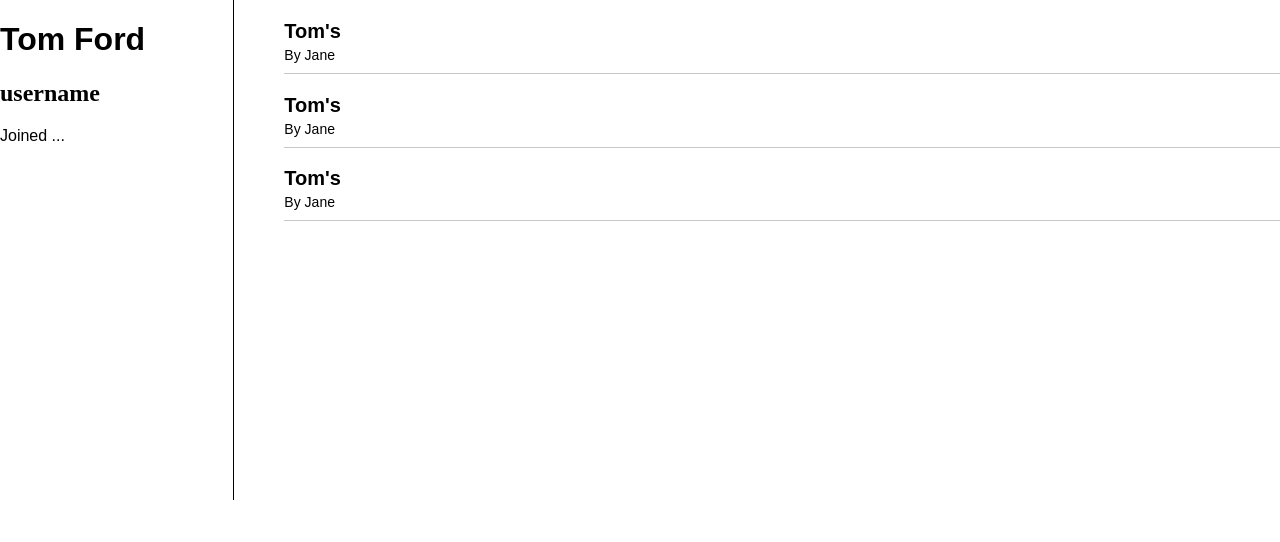
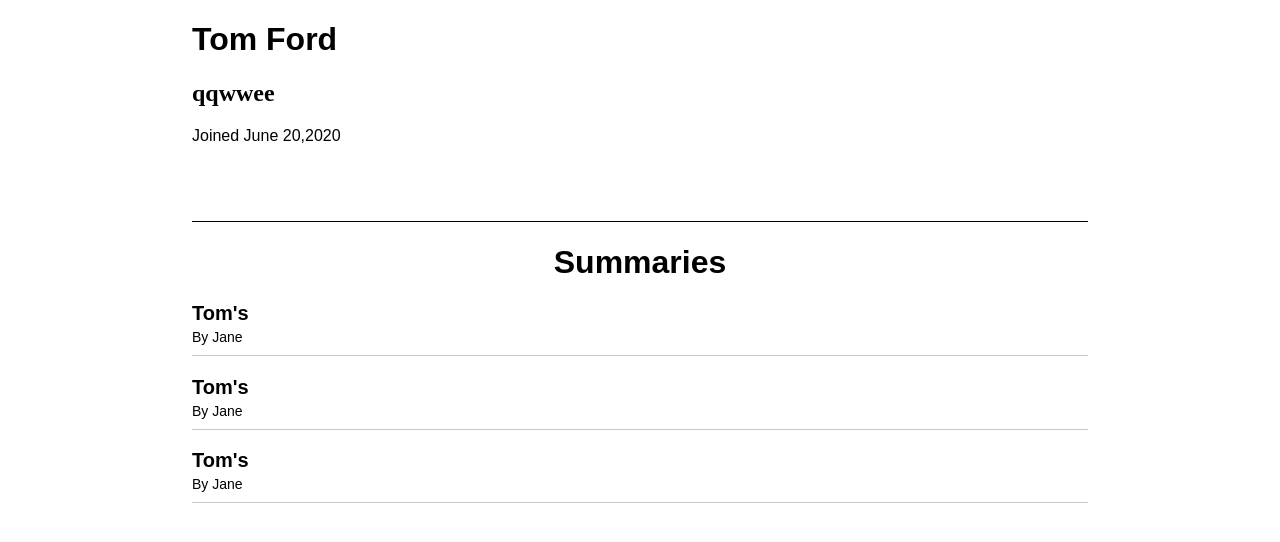
Before and after one commit to KPar/quotera-client, a React (Create React App) app: page /users/1 in a window 1280 px wide. Shown: the top 542 px of the page. Built offline with nearby package versions, Linux system fonts and the light colour scheme.

Commit message:
Centered Profile page

```diff
--- a/src/components/Profile/ProfileBio.jsx
+++ b/src/components/Profile/ProfileBio.jsx
@@ -1,18 +1,30 @@
-import React from 'react'
+import React, { useEffect, useState } from 'react'
 
 function ProfileBio() {
   const styles = {
       container: {
-          height: "500px",
-          width: "300px",
-          borderRight:"solid 0.5px"
+          height: "200px",
+          width: "100%",
+          borderBottom:"solid 0.5px"
       }
   }
+
+  const [bioData, setBioData] = useState({});
+
+  useEffect(() => {
+    //fetch data and assign to state
+    setBioData({
+        displayName: "Tom Ford",
+        username: "qqwwee",
+        createdOn: "June 20,2020"
+    })
+   },[]);
+
   return (
     <div style={styles.container}>
-        <h1>Tom Ford</h1>
-        <h2>username</h2>
-        <p>Joined ...</p>
+        <h1>{bioData.displayName}</h1>
+        <h2>{bioData.username}</h2>
+        <p>Joined {bioData.createdOn}</p>
     </div>
   )
 }
--- a/src/pages/Profile.jsx
+++ b/src/pages/Profile.jsx
@@ -4,9 +4,10 @@ import ProfileSummariesList from "../components/Profile/ProfileSummariesList"
 function Profile() {
 
   return (
-    <div style={{display:"flex"}}>
+    <div style={{width:"70vw", margin:"auto"}}>
       <ProfileBio/>
-      <div style={{display:"block", width:"100%", marginLeft:"50px"}}>
+      <h1 style={{textAlign:"center"}}>Summaries</h1>
+      <div style={{display:"block", width:"100%"}}>
         <ProfileSummariesList/>
       </div>
     </div>
```
